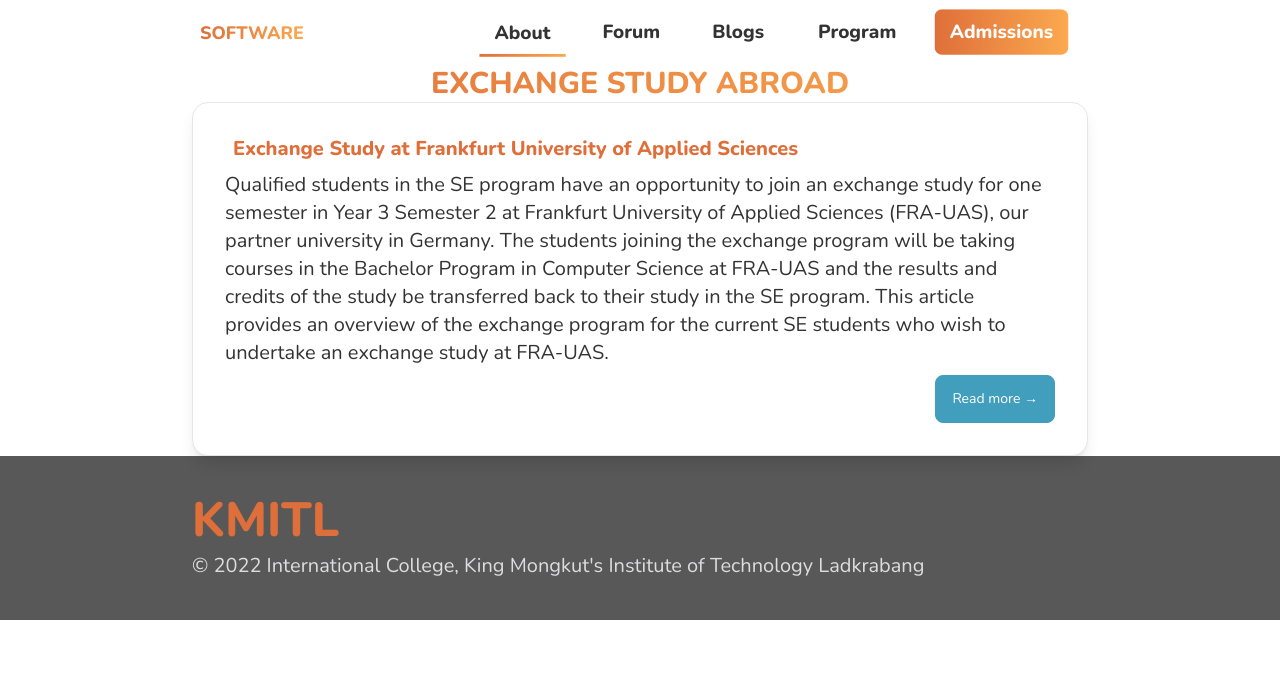
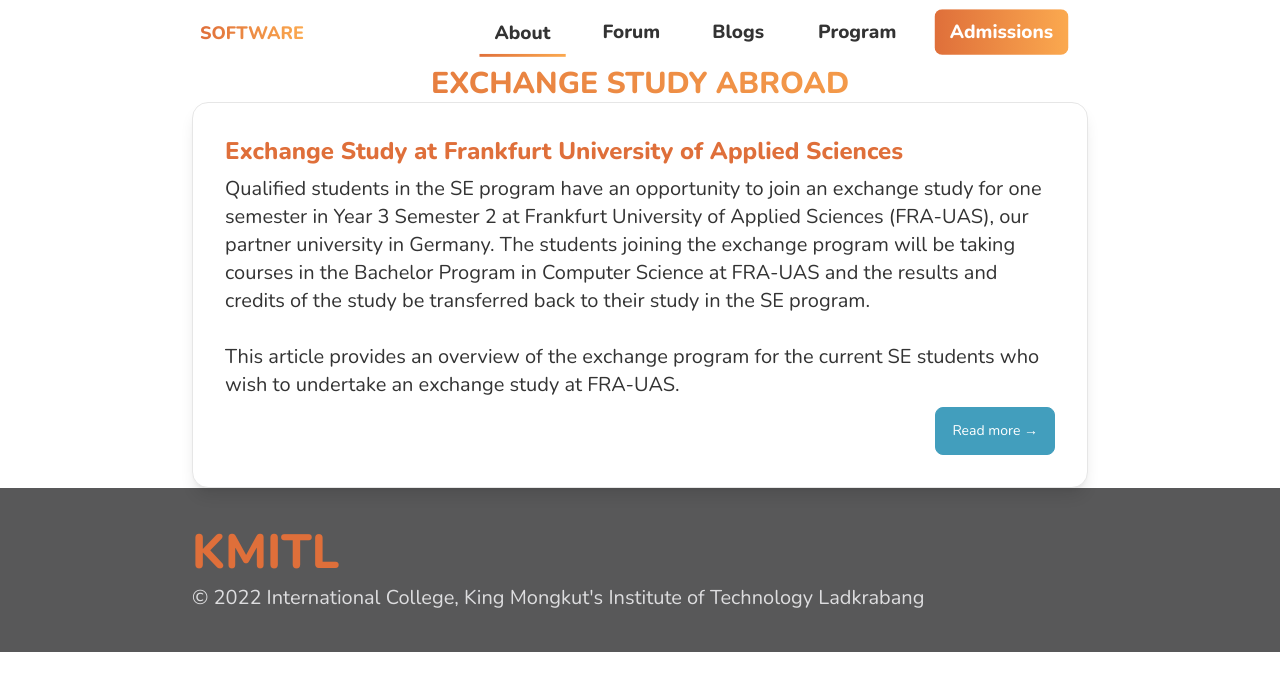
Before and after one commit to neneprm/SE-WEBSITE, a Next.js app: page /program/exchange-study-abroad in a window 1280 px wide. Shown: the top 690 px of the page. Built offline with nearby package versions, Linux system fonts and the light colour scheme.

Commit message:
fix card

```diff
--- a/pages/program/exchange-study-abroad.tsx
+++ b/pages/program/exchange-study-abroad.tsx
@@ -1,5 +1,4 @@
-import { H3} from "../components/headers"
-import Card from '../components/card'
+import { H3, H4 } from "../components/headers"
 
 const ExchangeStudyAbroad = () => {
     return (
@@ -8,8 +7,16 @@ const ExchangeStudyAbroad = () => {
                 <H3 style="text-gradient font-bold text-center" text="EXCHANGE STUDY ABROAD" />
             </div>
             <section>
-                <div>
-                    <Card cardStyle="w-full" titleStyle="text-primary" title="Exchange Study at Frankfurt University of Applied Sciences" body="Qualified students in the SE program have an opportunity to join an exchange study for one semester in Year 3 Semester 2 at Frankfurt University of Applied Sciences (FRA-UAS), our partner university in Germany. The students joining the exchange program will be taking courses in the Bachelor Program in Computer Science at FRA-UAS and the results and credits of the study be transferred back to their study in the SE program. This article provides an overview of the exchange program for the current SE students who wish to undertake an exchange study at FRA-UAS." link="Read more →" />
+                <div className="card bg-base-100 card-bordered shadow-lg">
+                    <div className="card-body">
+                        <H4 style="text-primary font-bold" text="Exchange Study at Frankfurt University of Applied Sciences"/>
+                        <p className="text-sm sm:text-base md:text-lg lg:text-xl">Qualified students in the SE program have an opportunity to join an exchange study for one semester in Year 3 Semester 2 at Frankfurt University of Applied Sciences (FRA-UAS), our partner university in Germany. The students joining the exchange program will be taking courses in the Bachelor Program in Computer Science at FRA-UAS and the results and credits of the study be transferred back to their study in the SE program.<br /><br />This article provides an overview of the exchange program for the current SE students who wish to undertake an exchange study at FRA-UAS.</p>
+                        <div className="card-actions justify-end">
+                            <button className="btn btn-accent text-base-100">
+                                <a href="/program/glasgow/visa">Read more →</a>
+                            </button>
+                        </div>
+                    </div>
                 </div>
             </section>
         </div>
--- a/pages/program/kmitl-glasgow.tsx
+++ b/pages/program/kmitl-glasgow.tsx
@@ -1,5 +1,4 @@
 import { H3, H4, P } from "../components/headers"
-import Card from '../components/card'
 
 const KmitlGlasgow = () => {
     return (
```
